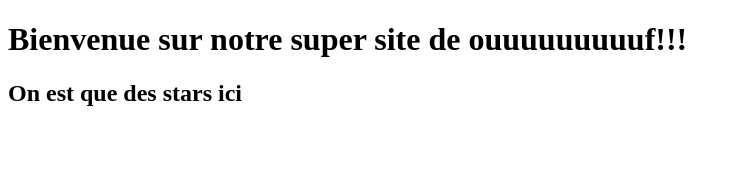
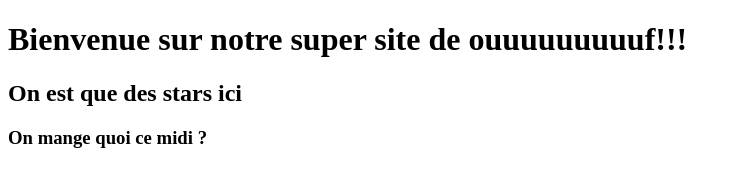
Before and after one commit to Cyddou/exo_4, a plain HTML site: page index.html in a window 1280 px wide. Shown: the whole page, without its empty margins (0-740 px from the left). Drawn offline with Linux system fonts and the light colour scheme; files that its build step writes are made by us from their sources; files whose address does not match are found by name.

Commit message:
Update index.html

```diff
--- a/index.html
+++ b/index.html
@@ -10,5 +10,6 @@
 <body>
     <h1>Bienvenue sur notre super site de ouuuuuuuuuf!!!</h1>
     <h2>On est que des stars ici</h2>
+    <h3>On mange quoi ce midi ?</h3>
 </body>
 </html>
```
